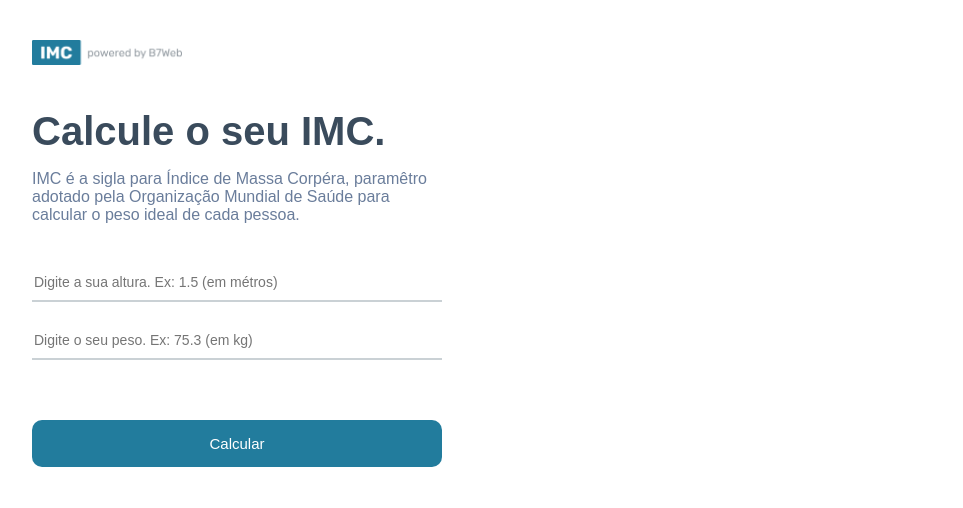
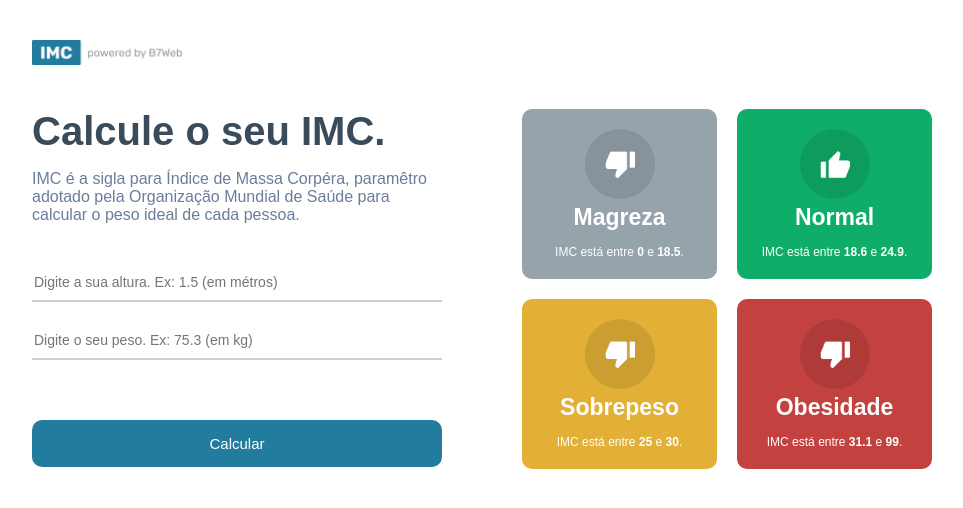
Before and after one commit to divinityMaker/bmi-calculator-reactjs, a React (Vite) app: page / in a window 1280 px wide. Shown: the top 508 px of the page, without its empty margins (158-1121 px from the left). Built offline with nearby package versions, Linux system fonts and the light colour scheme.

Commit message:
feat: finish rightside

```diff
--- a/src/App.tsx
+++ b/src/App.tsx
@@ -2,6 +2,7 @@
 
 import styles from "./app.module.css";
 import logoImage from "./assets/powered.png";
+import GridItem from "./components/GridItem";
 
 import { levels, calculateBmi } from "./utils/bmi";
 
@@ -45,7 +46,13 @@
 
           <button onClick={handleCalculateButton}>Calcular</button>
         </div>
-        <div className={styles.rightSide}></div>
+        <div className={styles.rightSide}>
+          <div className={styles.grid}>
+              {levels.map((item, index) => {
+                return <GridItem key={index} data={item} />
+              })}
+          </div>
+        </div>
       </div>
     </>
   );
--- a/src/app.module.css
+++ b/src/app.module.css
@@ -64,4 +64,12 @@
 .rightSide {
     margin-left: 40px;
     flex: 1;
+    display: flex;
 }
+
+.grid {
+    flex: 1;
+    display: grid;
+    grid-template-columns: repeat(2, 1fr);
+    gap: 20px;
+}
--- /dev/null
+++ b/src/components/GridItem/griditem.module.css
@@ -0,0 +1,31 @@
+.main {
+    flex: 1;
+    color: #FFF;
+    border-radius: 10px;
+    display: flex;
+    justify-content: center;
+    align-items: center;
+    flex-direction: column;
+    padding: 20px;
+}
+
+.gridIcon {
+    width: 70px;
+    height: 70px;
+    border-radius: 50%;
+    background-color: rgba(0, 0, 0, .1);
+    display: flex;
+    justify-content: center;
+    align-items: center;
+}
+
+.gridTitle {
+    font-size: 23px;
+    font-weight: bold;
+    margin-top: 5px;
+}
+
+.gridInfo {
+    font-size: 12px;
+    margin-top: 14px;
+}
--- /dev/null
+++ b/src/components/GridItem/index.tsx
@@ -0,0 +1,28 @@
+import React from "react";
+import { LevelsTypes } from "../../utils/bmi";
+
+import styles from "./griditem.module.css";
+import upImage from "../../assets/up.png";
+import downImage from "../../assets/down.png";
+
+interface Props {
+  data: LevelsTypes;
+}
+
+const GridItem: React.FC<Props> = ({ data }) => {
+  return (
+    <div className={styles.main} style={{ backgroundColor: data.color }}>
+      <div className={styles.gridIcon}>
+        <img src={data.icon === "up" ? upImage : downImage} alt="" width={30} />
+      </div>
+      <div className={styles.gridTitle}>{data.title}</div>
+      <div className={styles.gridInfo}>
+        <>
+            IMC está entre <strong>{data.bmi[0]}</strong> e <strong>{data.bmi[1]}</strong>.
+        </>
+      </div>
+    </div>
+  );
+};
+
+export default GridItem;
--- a/src/utils/bmi.ts
+++ b/src/utils/bmi.ts
@@ -1,5 +1,5 @@
 export interface LevelsTypes {
-    tittle: string;
+    title: string;
     color: string;
     icon: 'up' | 'down';
     bmi: number[];
@@ -7,10 +7,10 @@
 }
 
 export const levels: LevelsTypes[] = [
-    { tittle: 'Magreza', color: '#96A3AB', icon: 'down', bmi: [0, 18.5] },
-    { tittle: 'Normal', color: '#0EAD69', icon: 'up', bmi: [18.6, 24.9] },
-    { tittle: 'Sobrepeso', color: '#E2B036', icon: 'down', bmi: [25, 30] },
-    { tittle: 'Obesidade', color: '#C3423F', icon: 'down', bmi: [31.1, 99] }
+    { title: 'Magreza', color: '#96A3AB', icon: 'down', bmi: [0, 18.5] },
+    { title: 'Normal', color: '#0EAD69', icon: 'up', bmi: [18.6, 24.9] },
+    { title: 'Sobrepeso', color: '#E2B036', icon: 'down', bmi: [25, 30] },
+    { title: 'Obesidade', color: '#C3423F', icon: 'down', bmi: [31.1, 99] }
 ]
 
 export const calculateBmi = (height: number, weight: number): LevelsTypes | null => {
```
